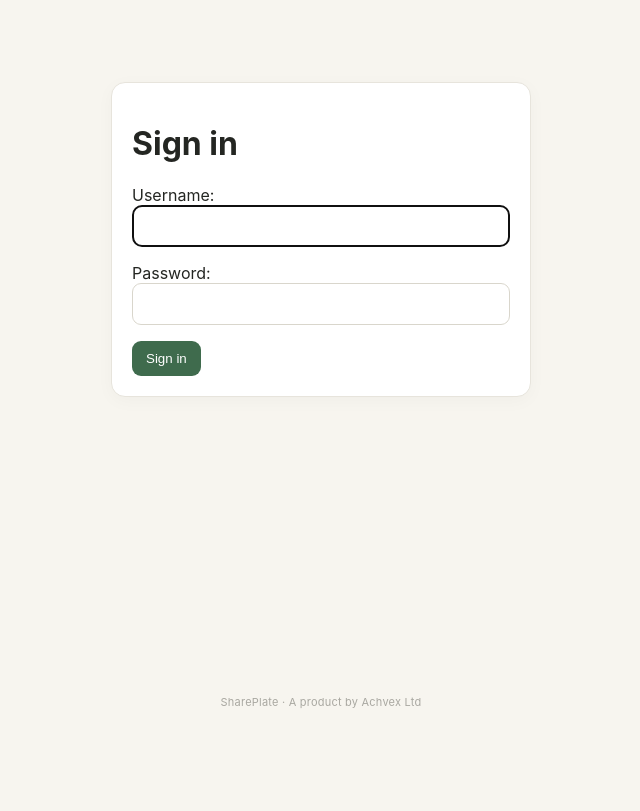
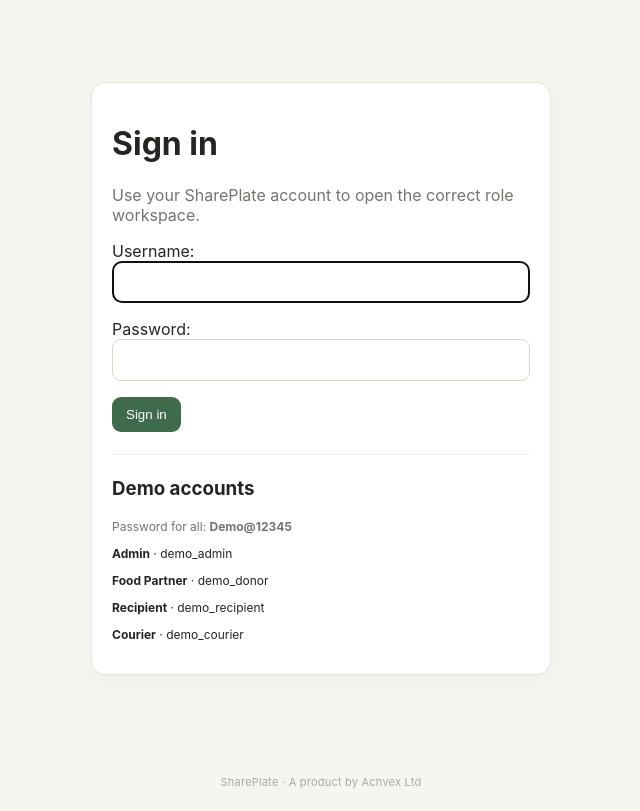
Before and after one commit to AchvexCodes-bit/Shareplate, a Django app: page /login/ in a window 1280 px wide. Shown: the part 69-880 px from the top of the page, without its empty margins (319-959 px from the left). Before the commit the page ends 777 px from the top, so only its background shows below. Run offline with Django 5.2, Linux system fonts and the light colour scheme.

Commit message:
Add demo account guidance to login

```diff
--- a/templates/registration/login.html
+++ b/templates/registration/login.html
@@ -1 +1,17 @@
-{% extends 'base.html' %}{% block content %}<div class="card" style="max-width:420px;margin:50px auto"><h1>Sign in</h1><form method="post">{% csrf_token %}{{ form.as_p }}<button class="btn" type="submit">Sign in</button></form></div>{% endblock %}
+{% extends "base.html" %}
+{% block content %}
+<div class="card" style="max-width:460px;margin:50px auto">
+<h1>Sign in</h1>
+<p class="muted">Use your SharePlate account to open the correct role workspace.</p>
+<form method="post">{% csrf_token %}{{ form.as_p }}<button class="btn" type="submit">Sign in</button></form>
+<hr style="border:0;border-top:1px solid #eee;margin:22px 0">
+<h3>Demo accounts</h3>
+<p class="small muted">Password for all: <b>Demo@12345</b></p>
+<div class="small">
+<p><b>Admin</b> · demo_admin</p>
+<p><b>Food Partner</b> · demo_donor</p>
+<p><b>Recipient</b> · demo_recipient</p>
+<p><b>Courier</b> · demo_courier</p>
+</div>
+</div>
+{% endblock %}
```
